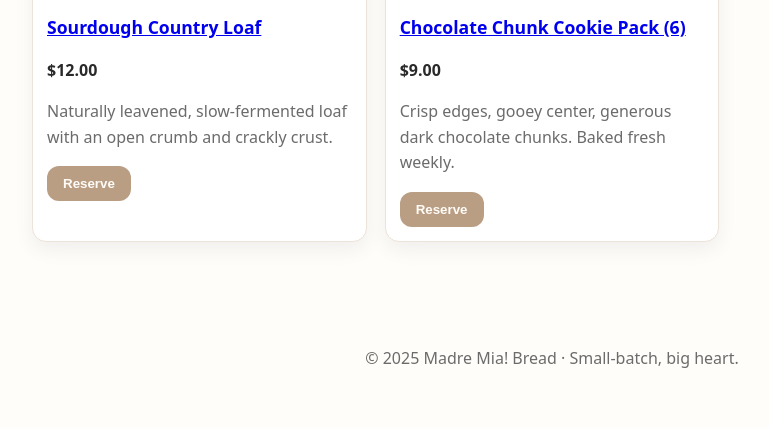
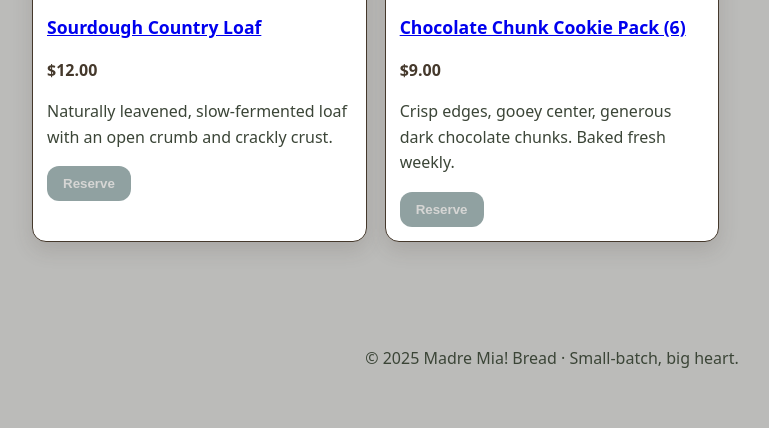
Before and after one commit to madremiabread-coder/bakery-preorder, a Flask app: page /products in a window 1280 px wide. Shown: the part 428-856 px from the top of the page, without its empty margins (88-857 px from the left). Run offline with Flask 3, Linux system fonts and the light colour scheme; data comes from the database, SQL or seed files in the repository.

Commit message:
Assistant checkpoint: Updated website color palette to nature theme
Assistant generated file changes:
- static/styles.css: Update color palette to nature-inspired colors, Update navigation hover color

---

User prompt:

I would like to use this color palet for the website

Replit-Commit-Author: Assistant
Replit-Commit-Session-Id: d1a3ebfb-ec75-49ec-b270-de2e505a2888

```diff
--- a/static/styles.css
+++ b/static/styles.css
@@ -1,12 +1,12 @@
 :root {
-  --bg: #fffdf9;
-  --text: #2a2a2a;
-  --muted: #6b6b6b;
-  --primary: #8b5e34; /* warm bakery brown */
-  --primary-contrast: #fffaf2;
+  --bg: #BBBBB9; /* light gray background */
+  --text: #45392C; /* dark brown text */
+  --muted: #3B4537; /* dark green for muted text */
+  --primary: #486464; /* teal primary color */
+  --primary-contrast: #BBBBB9; /* light gray for contrast */
   --card: #ffffff;
-  --border: #ece3d9;
-  --shadow: 0 8px 20px rgba(0,0,0,0.06);
+  --border: #45392C; /* dark brown borders */
+  --shadow: 0 8px 20px rgba(69, 57, 44, 0.15);
   --radius: 14px;
 }
 
@@ -38,7 +38,7 @@ body {
 .brand { font-weight: 800; text-decoration: none; color: var(--text); }
 .nav { display: flex; gap: 16px; list-style: none; padding: 0; margin: 0; }
 .nav a { text-decoration: none; color: var(--text); padding: 6px 10px; border-radius: 8px; }
-.nav a:focus, .nav a:hover { background: #f6efe7; }
+.nav a:focus, .nav a:hover { background: rgba(72, 100, 100, 0.1); }
 
 .site-footer { padding: 40px 0; color: var(--muted); text-align: center; }
 
```
